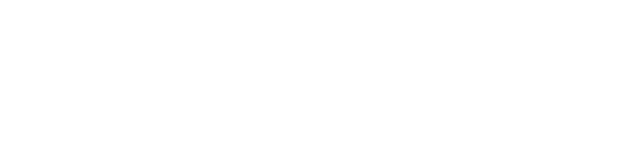
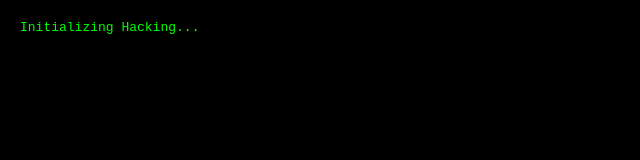
Before and after one commit to PratikKanthe/Hackers-Terminal, a plain HTML site: page index.html in a window 1280 px wide. Shown: the whole page, without its empty margins (0-640 px from the left). Drawn offline with Linux system fonts and the light colour scheme.

Commit message:
Initial Commit

```diff
--- a/index.html
+++ b/index.html
@@ -4,6 +4,7 @@
     <meta charset="UTF-8" />
     <meta name="viewport" content="width=device-width, initial-scale=1.0" />
     <title>Hackers terminal</title>
+    <link rel="stylesheet" href="style.css" />
   </head>
   <body>
     <!-- Create a hacking terminal which has green background and it shows these messages with random delay of 1 to 7 seconds
@@ -14,6 +15,10 @@
     Sending all passwords and personal files to server...
     Cleaning up...
 
-    Ththree dots must be blink so that it looks like a real terminal -->
+    The three dots must be blink so that it looks like a real terminal -->
+    <div class="container">
+      <p>Initializing Hacking...</p>
+    </div>
+    <script src="script.js"></script>
   </body>
 </html>
--- /dev/null
+++ b/style.css
@@ -0,0 +1,15 @@
+*{
+    margin: 0;
+    padding: 0;
+    box-sizing: border-box;
+}
+
+body{
+    font-family: monospace;
+    background-color: #000000;
+    color: rgb(0, 255, 0);
+}
+
+.container{
+    margin: 20px;
+}
```
Also changed, not shown: script.js (added).
